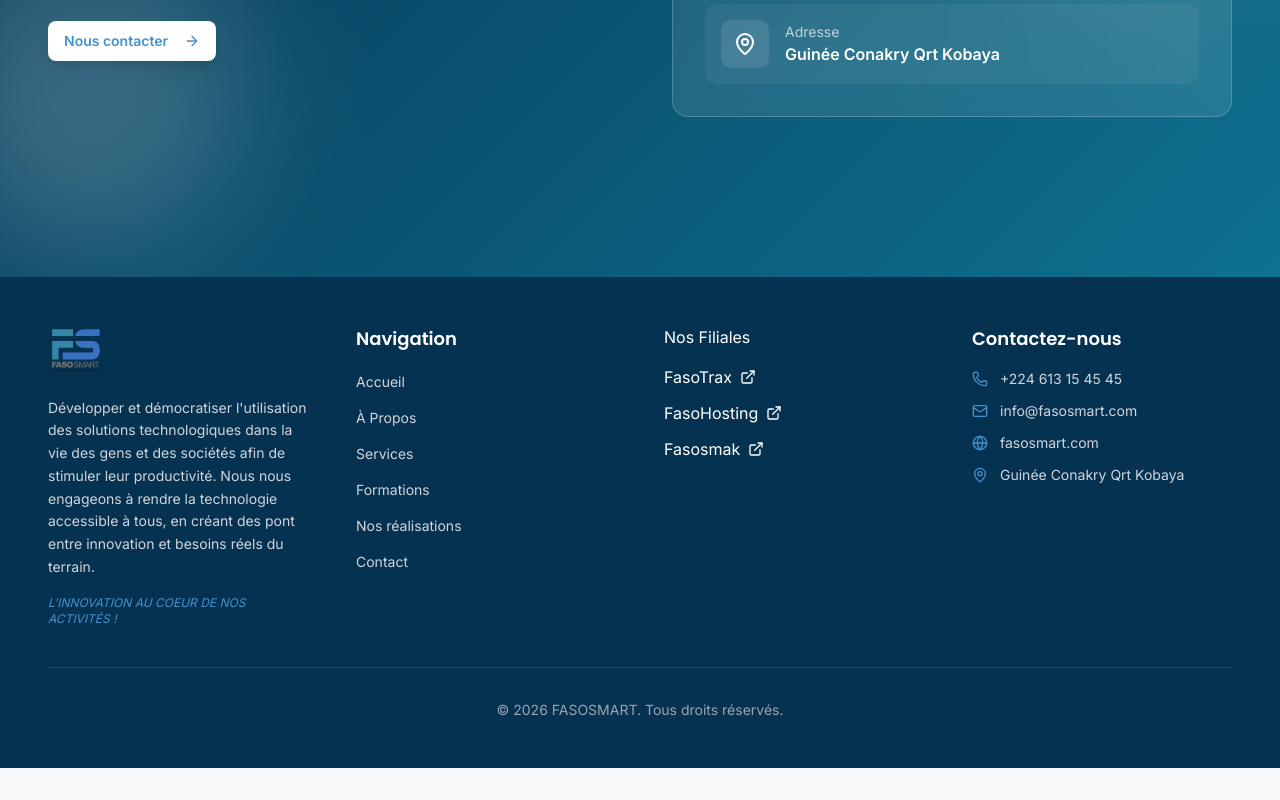
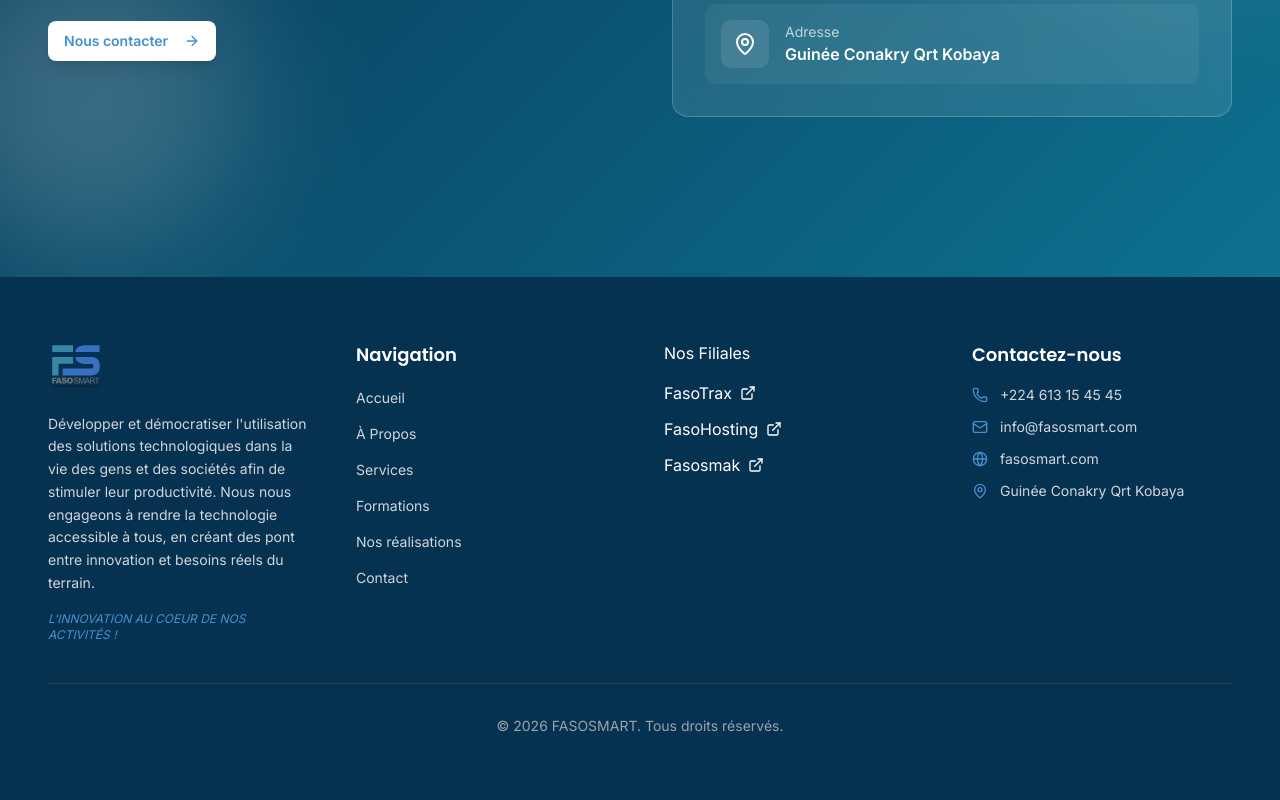
Before and after one commit to fasosmart/website-fasosmart, a Next.js app: page / in a window 1280 px wide. Shown: the part 6623-7423 px from the top of the page. Before the commit the page ends 7391 px from the top, so only its background shows below. Built offline with nearby package versions, Linux system fonts and the light colour scheme.

Commit message:
feat: Improve layout of Footer component by adjusting padding and grid structure

```diff
--- a/src/components/layout/Footer.tsx
+++ b/src/components/layout/Footer.tsx
@@ -6,8 +6,8 @@
 export function Footer() {
   return (
     <footer className="bg-[#063251] text-white">
-      <div className="max-w-7xl mx-auto px-4 sm:px-6 lg:px-8 xl:px-12 py-12">
-        <div className="grid grid-cols-1 md:grid-cols-4 gap-8 lg:gap-12">
+      <div className="mx-auto w-full max-w-7xl px-4 sm:px-6 lg:px-8 xl:px-12 py-10 sm:py-12 lg:py-16">
+        <div className="grid grid-cols-1 sm:grid-cols-2 lg:grid-cols-4 gap-8 sm:gap-10 lg:gap-12">
           {/* Company Info */}
           <div className="space-y-4">
             {/* Logo Footer */}
```
